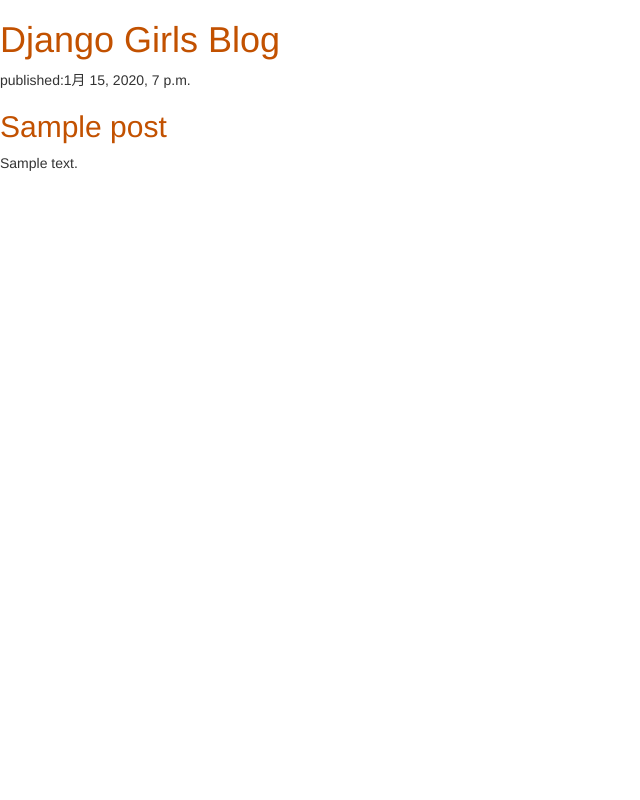
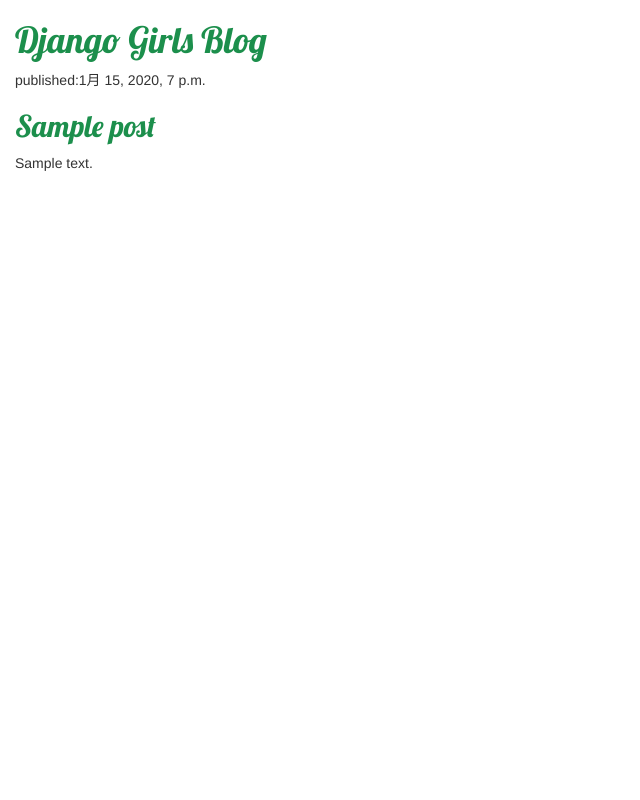
Before and after one commit to Ryo730/my-first-blog, a Django app: page / in a window 1280 px wide. Shown: the whole page, without its empty margins (0-640 px from the left). Run offline with Django 3.2, Linux system fonts and the light colour scheme; tables that the repository leaves empty hold one stand-in row (values such as "Sample post"); some libraries are stand-ins or nearby versions.

Commit message:
color change

```diff
--- a/blog/static/css/blog.css
+++ b/blog/static/css/blog.css
@@ -1,3 +1,7 @@
 h1 a,h2 a{
-    color:#C25100;
+    color:rgb(28, 143, 76);
+    font-family:'Lobster';
 }
+body{
+    padding-left:15px;
+}
--- a/blog/templates/blog/post_list.html
+++ b/blog/templates/blog/post_list.html
@@ -2,6 +2,7 @@
 <html>
     <head>
         <title>Django Girls blog</title>
+        <link href="//fonts.googleapis.com/css?family=Lobster&subset=latin,latin-ext" rel="stylesheet" type="text/css">
         <link rel="stylesheet" href="//maxcdn.bootstrapcdn.com/bootstrap/3.2.0/css/bootstrap.min.css">
         <link rel="stylesheet" href="//maxcdn.bootstrapcdn.com/bootstrap/3.2.0/css/bootstrap-theme.min.css">
         <link rel="stylesheet" href="{% static 'css/blog.css' %}">
```
